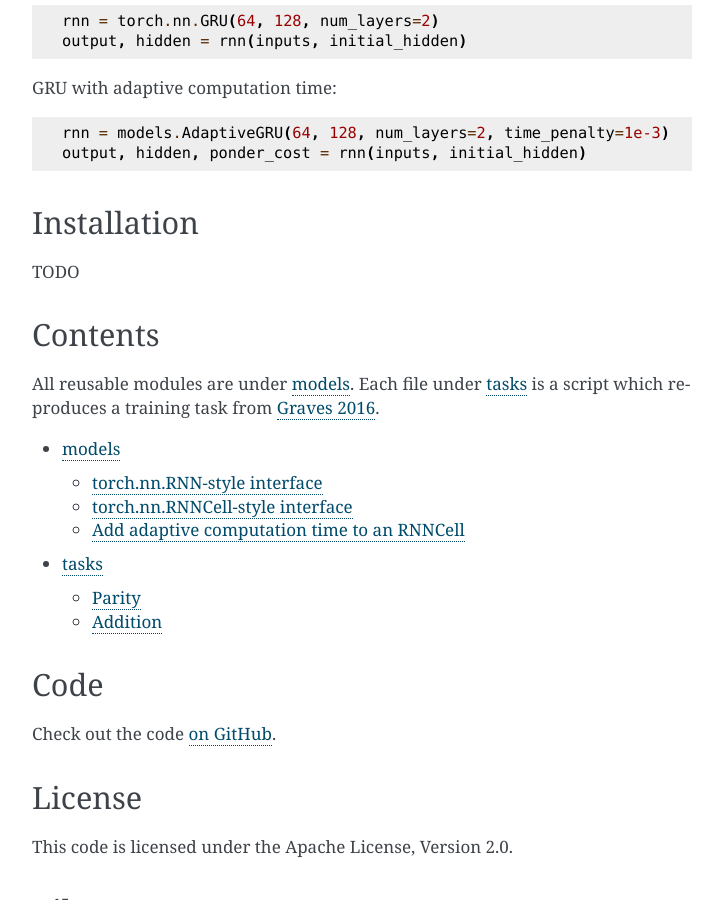
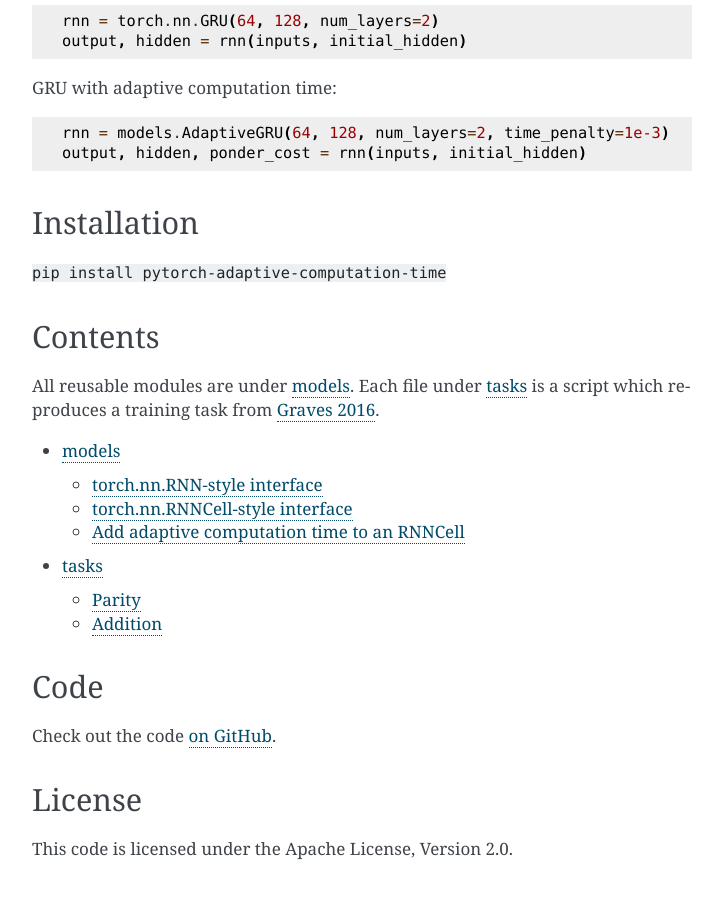
Before and after one commit to maxwells-daemons/pytorch-adaptive-computation-time, a Sphinx documentation site: the page built from docs/index.rst, in a window 1280 px wide and 900 px high, scrolled down 685 px. Shown: the whole window, without its empty margins (388-1111 px from the left). Built offline with Sphinx 7.4.7, drawn with Linux system fonts in a browser that asks for light colours.

Commit message:
Add installation instructions to docs and README

```diff
--- a/docs/index.rst
+++ b/docs/index.rst
@@ -35,8 +35,7 @@ GRU with adaptive computation time::
 Installation
 ------------
 
-TODO
-
+:code:`pip install pytorch-adaptive-computation-time`
 
 Contents
 --------
```
Also changed, not shown: README.md (+6 -0 lines).
